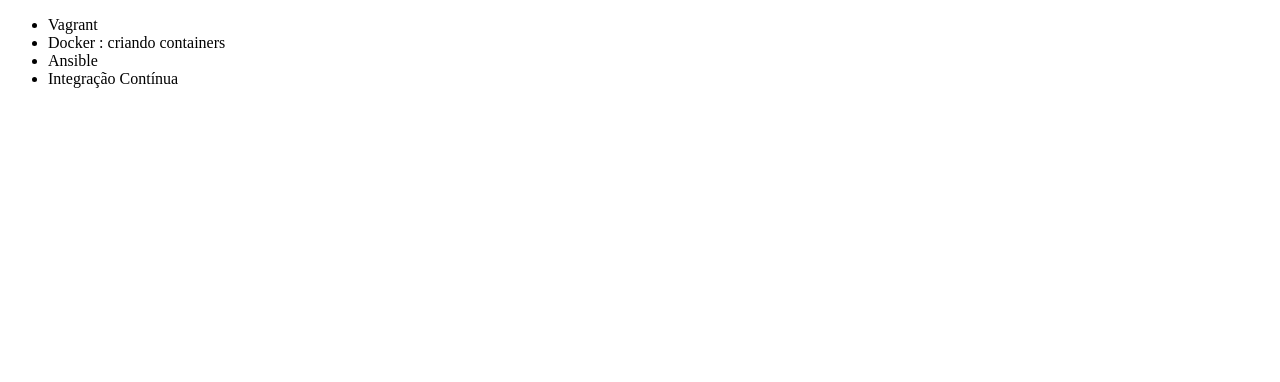
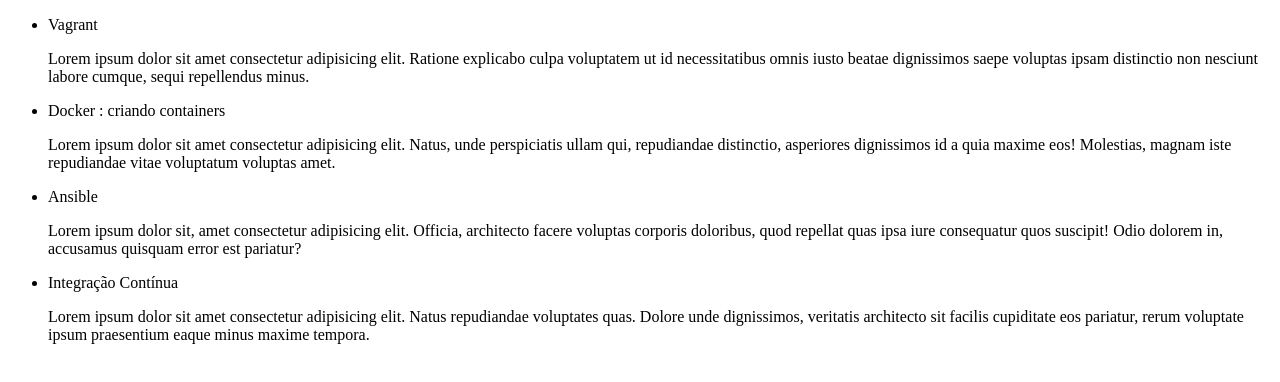
Before and after one commit to RafaelGarci4/testegithub, a plain HTML site: page index.html in a window 1280 px wide. Drawn offline with Linux system fonts and the light colour scheme.

Commit message:
adicionando ph de conteudo

```diff
--- a/index.html
+++ b/index.html
@@ -7,9 +7,13 @@
 <body>
     <ul>
         <li>Vagrant</li>
+        <p>Lorem ipsum dolor sit amet consectetur adipisicing elit. Ratione explicabo culpa voluptatem ut id necessitatibus omnis iusto beatae dignissimos saepe voluptas ipsam distinctio non nesciunt labore cumque, sequi repellendus minus.</p>
         <li>Docker : criando containers</li>
+        <p>Lorem ipsum dolor sit amet consectetur adipisicing elit. Natus, unde perspiciatis ullam qui, repudiandae distinctio, asperiores dignissimos id a quia maxime eos! Molestias, magnam iste repudiandae vitae voluptatum voluptas amet.</p>
         <li>Ansible</li>
+        <p>Lorem ipsum dolor sit, amet consectetur adipisicing elit. Officia, architecto facere voluptas corporis doloribus, quod repellat quas ipsa iure consequatur quos suscipit! Odio dolorem in, accusamus quisquam error est pariatur?</p>
         <li>Integração Contínua</li>
+        <p>Lorem ipsum dolor sit amet consectetur adipisicing elit. Natus repudiandae voluptates quas. Dolore unde dignissimos, veritatis architecto sit facilis cupiditate eos pariatur, rerum voluptate ipsum praesentium eaque minus maxime tempora.</p>
     </ul>
 </body>
 
```
